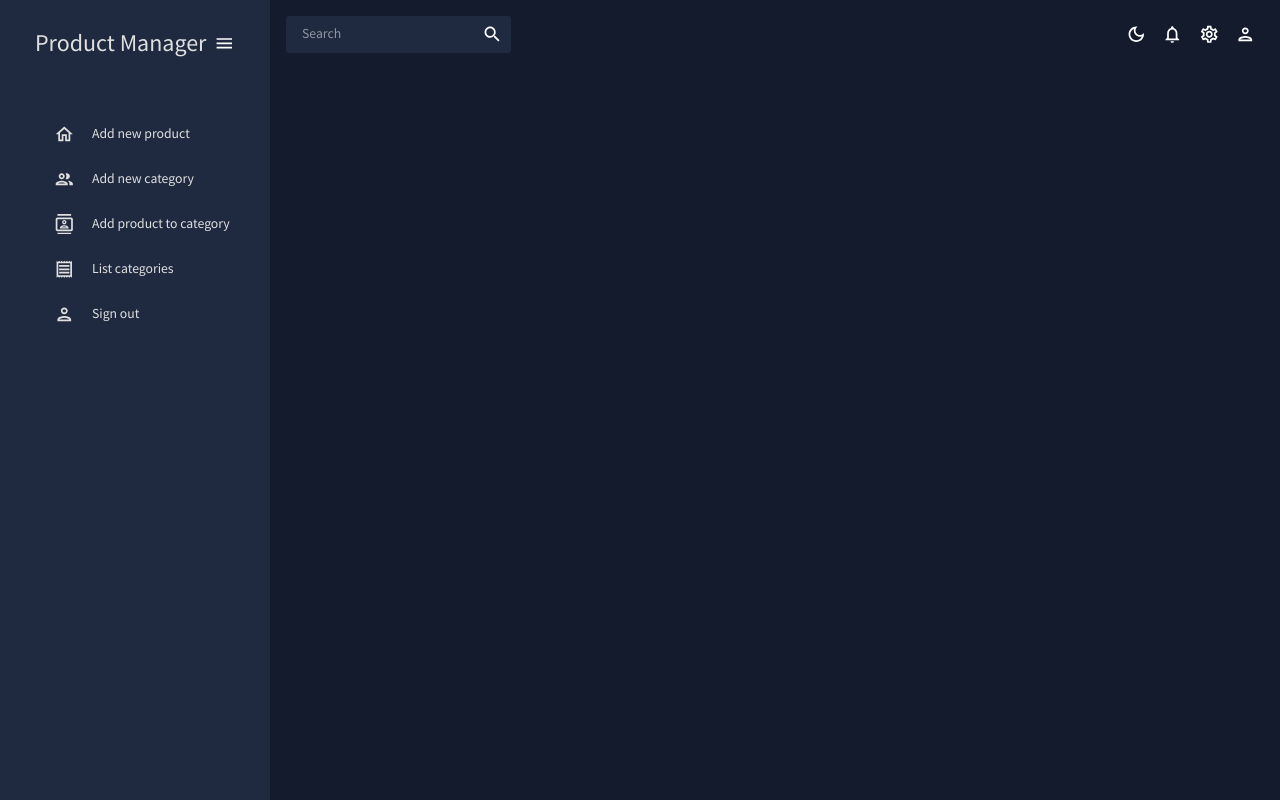
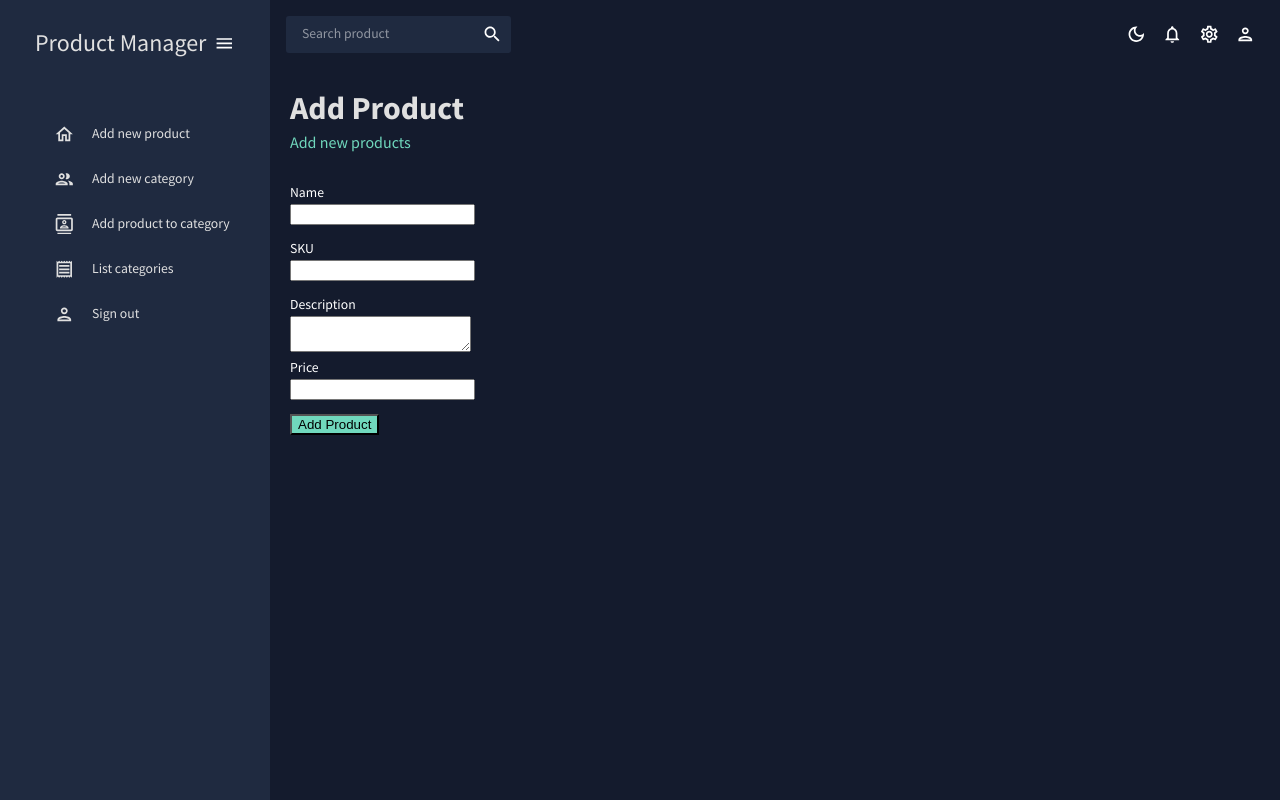
Before and after one commit to OskarMagnefelt/ProductManagerWebApp, a React (Create React App) app: page /addproduct in a window 1280 px wide. Built offline with nearby package versions, Linux system fonts and the light colour scheme.

Commit message:
Add views

```diff
--- a/package.json
+++ b/package.json
@@ -18,6 +18,7 @@
     "formik": "^2.4.5",
     "react": "^18.2.0",
     "react-dom": "^18.2.0",
+    "react-hook-form": "^7.47.0",
     "react-pro-sidebar": "^0.7.1",
     "react-router-dom": "^6.16.0",
     "react-scripts": "5.0.1",
--- a/src/App.tsx
+++ b/src/App.tsx
@@ -4,7 +4,10 @@ import { ColorModeContext, useMode } from "./theme";
 import { Route, Routes } from "react-router-dom";
 import Sidebar from "./views/global/Sidebar";
 import ProductsView from "./views/ProductsView";
-import { useState } from "react";
+import ListCategoriesView from "./views/ListCategoriesView";
+import AddCategoryView from "./views/AddCategoryView";
+import AddProductView from "./views/AddProductView";
+import AddProductToCategory from "./views/AddProductToCategory";
 
 function App() {
   const [theme, colorMode] = useMode();
@@ -19,6 +22,13 @@ function App() {
             <Topbar></Topbar>
             <Routes>
               <Route path="/" element={<ProductsView />}></Route>
+              <Route path="/addproduct" element={<AddProductView />} />
+              <Route path="/addcategory" element={<AddCategoryView />} />
+              <Route
+                path="/addproducttocategory"
+                element={<AddProductToCategory />}
+              />
+              <Route path="/listcategories" element={<ListCategoriesView />} />
             </Routes>
           </main>
         </div>
--- /dev/null
+++ b/src/components/AddCategoryForm.tsx
@@ -0,0 +1,55 @@
+import { useTheme } from "@mui/material";
+import React from "react";
+import { useForm, Controller } from "react-hook-form";
+import { tokens } from "../theme";
+
+interface CategoryForm {
+  name: string;
+}
+
+interface AddCategoryFormProps {
+  onSubmit: (data: CategoryForm) => void;
+}
+
+const AddCategoryForm: React.FC<AddCategoryFormProps> = ({ onSubmit }) => {
+  const theme = useTheme();
+  const colors = tokens(theme.palette.mode);
+
+  const {
+    control,
+    handleSubmit,
+    formState: { errors },
+  } = useForm<CategoryForm>();
+
+  const onSubmitHandler = (data: CategoryForm) => {
+    onSubmit(data);
+  };
+
+  return (
+    <form onSubmit={handleSubmit(onSubmitHandler)}>
+      <div>
+        <label>Name</label>
+        <Controller
+          name="name"
+          control={control}
+          rules={{ required: "Name is required" }}
+          render={({ field }) => (
+            <div>
+              <input {...field} />
+            </div>
+          )}
+        />
+        <p>{errors.name?.message}</p>
+      </div>
+
+      <button
+        type="submit"
+        style={{ backgroundColor: `${colors.greenAccent[400]} ` }}
+      >
+        Add Category
+      </button>
+    </form>
+  );
+};
+
+export default AddCategoryForm;
--- /dev/null
+++ b/src/components/AddProductForm.tsx
@@ -0,0 +1,101 @@
+import { useTheme } from "@mui/material";
+import React from "react";
+import { useForm, Controller } from "react-hook-form";
+import { tokens } from "../theme";
+
+interface ProductForm {
+  name: string;
+  sku: string;
+  description: string;
+  price: number;
+}
+
+interface AddProductFormProps {
+  onSubmit: (data: ProductForm) => void;
+}
+
+const AddProductForm: React.FC<AddProductFormProps> = ({ onSubmit }) => {
+  const theme = useTheme();
+  const colors = tokens(theme.palette.mode);
+
+  const {
+    control,
+    handleSubmit,
+    formState: { errors },
+  } = useForm<ProductForm>();
+
+  const onSubmitHandler = (data: ProductForm) => {
+    onSubmit(data);
+  };
+
+  return (
+    <form onSubmit={handleSubmit(onSubmitHandler)}>
+      <div>
+        <label>Name</label>
+        <Controller
+          name="name"
+          control={control}
+          rules={{ required: "Name is required" }}
+          render={({ field }) => (
+            <div>
+              <input {...field} />
+            </div>
+          )}
+        />
+        <p>{errors.name?.message}</p>
+      </div>
+
+      <div>
+        <label>SKU</label>
+        <Controller
+          name="sku"
+          control={control}
+          rules={{ required: "SKU is required" }}
+          render={({ field }) => (
+            <div>
+              <input {...field} />
+            </div>
+          )}
+        />
+        <p>{errors.sku?.message}</p>
+      </div>
+
+      <div>
+        <label>Description</label>
+        <Controller
+          name="description"
+          control={control}
+          render={({ field }) => (
+            <div>
+              <textarea {...field} />
+            </div>
+          )}
+        />
+      </div>
+
+      <div>
+        <label>Price</label>
+        <Controller
+          name="price"
+          control={control}
+          rules={{ required: "Price is required" }}
+          render={({ field }) => (
+            <div>
+              <input type="number" {...field} />
+            </div>
+          )}
+        />
+        <p>{errors.price?.message}</p>
+      </div>
+
+      <button
+        type="submit"
+        style={{ backgroundColor: `${colors.greenAccent[400]} ` }}
+      >
+        Add Product
+      </button>
+    </form>
+  );
+};
+
+export default AddProductForm;
--- /dev/null
+++ b/src/components/AddProductToCategoryForm.tsx
@@ -0,0 +1,73 @@
+import { useTheme } from "@mui/material";
+import React from "react";
+import { useForm, Controller } from "react-hook-form";
+import { tokens } from "../theme";
+
+interface ProductToCategoryForm {
+  skuOfProduct: string;
+  nameOfCategory: string;
+}
+
+interface AddProductToCategoryProps {
+  onSubmit: (data: ProductToCategoryForm) => void;
+}
+
+const AddProductToCategoryForm: React.FC<AddProductToCategoryProps> = ({
+  onSubmit,
+}) => {
+  const theme = useTheme();
+  const colors = tokens(theme.palette.mode);
+
+  const {
+    control,
+    handleSubmit,
+    formState: { errors },
+  } = useForm<ProductToCategoryForm>();
+
+  const onSubmitHandler = (data: ProductToCategoryForm) => {
+    onSubmit(data);
+  };
+
+  return (
+    <form onSubmit={handleSubmit(onSubmitHandler)}>
+      <div>
+        <label>Product SKU</label>
+        <Controller
+          name="skuOfProduct"
+          control={control}
+          rules={{ required: "SKU is required" }}
+          render={({ field }) => (
+            <div>
+              <input {...field} />
+            </div>
+          )}
+        />
+        <p>{errors.skuOfProduct?.message}</p>
+      </div>
+
+      <div>
+        <label>Name of category</label>
+        <Controller
+          name="nameOfCategory"
+          control={control}
+          rules={{ required: "SKU is required" }}
+          render={({ field }) => (
+            <div>
+              <input {...field} />
+            </div>
+          )}
+        />
+        <p>{errors.nameOfCategory?.message}</p>
+      </div>
+
+      <button
+        type="submit"
+        style={{ backgroundColor: `${colors.greenAccent[400]} ` }}
+      >
+        Add Product To Category
+      </button>
+    </form>
+  );
+};
+
+export default AddProductToCategoryForm;
--- /dev/null
+++ b/src/views/AddCategoryView.tsx
@@ -0,0 +1,22 @@
+import React from "react";
+import { Box, useTheme } from "@mui/material";
+import { tokens } from "../theme";
+import Header from "../components/Header";
+import AddCategoryForm from "../components/AddCategoryForm";
+
+const AddCategoryView = () => {
+  const handleAddCategory = (data: any) => {
+    // Handle the form submission here, for example, send the data to your API.
+    console.log(data);
+  };
+
+  return (
+    <div>
+      <Box m="20px">
+        <Header title="Add Category" subtitle="Add new categories" />
+        <AddCategoryForm onSubmit={handleAddCategory} />
+      </Box>
+    </div>
+  );
+};
+export default AddCategoryView;
--- /dev/null
+++ b/src/views/AddProductToCategory.tsx
@@ -0,0 +1,24 @@
+import React from "react";
+import { Box, useTheme } from "@mui/material";
+import { tokens } from "../theme";
+import Header from "../components/Header";
+import AddCategoryForm from "../components/AddCategoryForm";
+import AddProductToCategoryForm from "../components/AddProductToCategoryForm";
+
+const AddProductToCategory = () => {
+  const handleAddProductToCategory = (data: any) => {
+    // Handle the form submission here, for example, send the data to your API.
+    console.log(data);
+  };
+
+  return (
+    <div>
+      <Box m="20px">
+        <Header title="Add Category" subtitle="Add new categories" />
+        <AddProductToCategoryForm onSubmit={handleAddProductToCategory} />
+      </Box>
+    </div>
+  );
+};
+
+export default AddProductToCategory;
--- /dev/null
+++ b/src/views/AddProductView.tsx
@@ -0,0 +1,23 @@
+import React from "react";
+import { Box, useTheme } from "@mui/material";
+import { tokens } from "../theme";
+import Header from "../components/Header";
+import AddProductForm from "../components/AddProductForm";
+
+const AddProductView = () => {
+  const handleAddProduct = (data: any) => {
+    // Handle the form submission here, for example, send the data to your API.
+    console.log(data);
+  };
+
+  return (
+    <div>
+      <Box m="20px">
+        <Header title="Add Product" subtitle="Add new products" />
+        <AddProductForm onSubmit={handleAddProduct} />
+      </Box>
+    </div>
+  );
+};
+
+export default AddProductView;
--- /dev/null
+++ b/src/views/ListCategoriesView.tsx
@@ -0,0 +1,20 @@
+import React from "react";
+import { Box, useTheme } from "@mui/material";
+import { tokens } from "../theme";
+import Header from "../components/Header";
+
+const ListCategoriesView = () => {
+  return (
+    <div>
+      <Box m="20px">
+        <Header
+          title="Categories With Products"
+          subtitle="All categories including assigned products"
+        />
+        ListCategoriesView
+      </Box>
+    </div>
+  );
+};
+
+export default ListCategoriesView;
--- a/src/views/global/Sidebar.tsx
+++ b/src/views/global/Sidebar.tsx
@@ -102,14 +102,14 @@ const Sidebar = () => {
           <Box paddingLeft={isCollapsed ? undefined : "10%"}>
             <Item
               title="Add new product"
-              to="/addnewproduct"
+              to="/addproduct"
               icon={<HomeOutlinedIcon />}
               selected={selected}
               setSelected={setSelected}
             />
             <Item
               title="Add new category"
-              to="/addnewcategory"
+              to="/addcategory"
               icon={<PeopleOutlinedIcon />}
               selected={selected}
               setSelected={setSelected}
--- a/src/views/global/Topbar.tsx
+++ b/src/views/global/Topbar.tsx
@@ -22,7 +22,7 @@ const Topbar = () => {
         style={{ backgroundColor: colors.primary[400] }}
         borderRadius="3px"
       >
-        <InputBase sx={{ ml: 2, flex: 1 }} placeholder="Search" />
+        <InputBase sx={{ ml: 2, flex: 1 }} placeholder="Search product" />
         <IconButton type="button" sx={{ p: 1 }}>
           <SearchIcon />
         </IconButton>
```
Also changed, not shown: src/views/ProductsView.tsx (+2 -8 lines), 1 other file (tests, documents, lock files or other folders).
